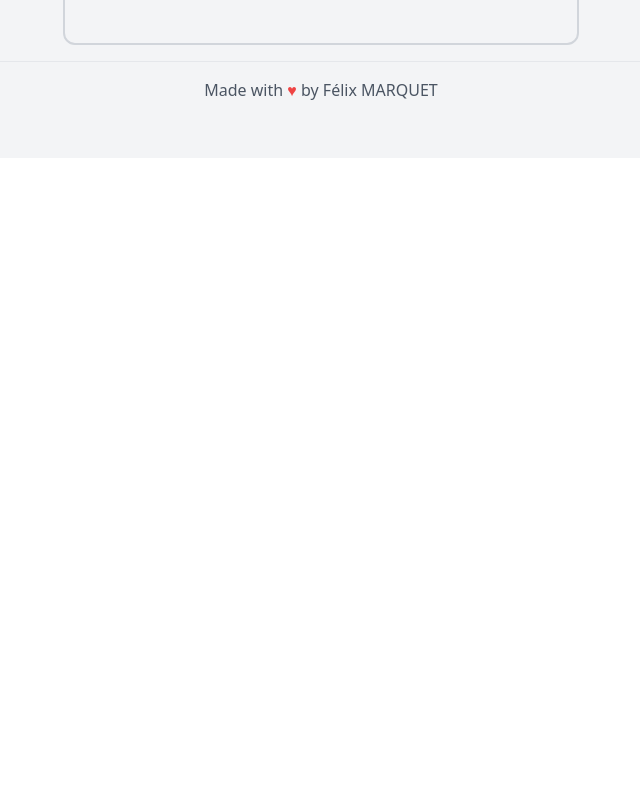
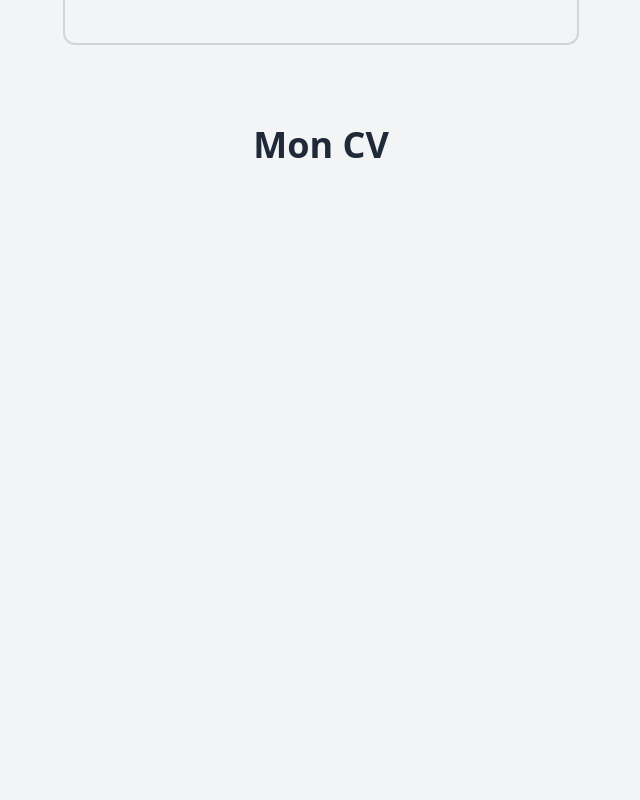
Before and after one commit to BreizhHardware/portfolio, a React (Create React App) app: page / in a window 1280 px wide. Shown: the part 1860-2660 px from the top of the page, without its empty margins (319-959 px from the left). Before the commit the page ends 2018 px from the top, so only its background shows below. Built offline with nearby package versions, Linux system fonts and the light colour scheme.

Commit message:
Add CV and fix dark mod detection

```diff
--- a/public/index.html
+++ b/public/index.html
@@ -5,6 +5,7 @@
     <link rel="icon" href="%PUBLIC_URL%/favicon.ico" />
     <meta name="viewport" content="width=device-width, initial-scale=1" />
     <meta name="theme-color" content="#000000" />
+    <meta name="darkreader" content="dark" />
     <meta
       name="description"
       content="Portfolio de Félix MARQUET"
--- a/src/App.js
+++ b/src/App.js
@@ -1,4 +1,4 @@
-import React, { useState } from 'react';
+import React, { useState, useEffect } from 'react';
 import { FaSun, FaMoon} from "react-icons/fa";
 import "./index.css";
 import Card from "./components/Card.tsx";
@@ -6,13 +6,24 @@ import About from "./components/About.tsx";
 import Skills from "./components/Skills.tsx";
 import Project from "./components/Project.tsx";
 import Footer from "./components/Footer.tsx";
+import CV from "./components/CV.tsx";
 import data from "./assets/DATA.ts";
 
 function App() {
     const [theme, setTheme] = useState("light");
 
+    useEffect(() => {
+        // Detect if the user has their system in dark mode
+        const userPrefersDark = window.matchMedia && window.matchMedia('(prefers-color-scheme: dark)').matches;
+
+        if (userPrefersDark) {
+            setTheme("dark");
+            document.documentElement.classList.add("dark");
+        }
+    }, []);
+
     const toggleTheme = () => {
-      setTheme(theme === "light" ? "dark" : "light")
+        setTheme(theme === "light" ? "dark" : "light");
         document.documentElement.classList.toggle("dark");
     }
 
@@ -25,6 +36,7 @@ function App() {
                 <About title={data.about.title} description={data.about.description} />
                 <Skills skills={data.skills} />
                 <Project projects={data.projects} />
+                <CV />
                 <Footer />
             </div>
             <button onClick={toggleTheme} className="fixed bottom-5 right-5 p-2 rounded-full bg-gray-100 dark:bg-gray-900 shadow-md">
--- a/src/assets/DATA.ts
+++ b/src/assets/DATA.ts
@@ -9,7 +9,7 @@ const Felix = {
     },
     about: {
         title: "A propos de moi",
-        description: "Je suis étudiant en 2e année à l'ISEN Nantes. Je suis passionné par l'informatique. J'ai appris à coder en autodidacte et je suis actuellement en train d'apprendre le C++ et le PHP. Je suis également passionné par l'électronique et le hardware. Je possède un homelab composé de 2 serveur, un DELL T320 et un DELL R420 les 2 sous proxmox."
+        description: "Je suis étudiant en 2e année à l'ISEN Nantes. Je suis passionné par l'informatique. J'ai appris à coder en autodidacte et je suis actuellement en train d'apprendre le C++ et le PHP. Je suis également passionné par l'électronique et le hardware. Je possède un homelab composé de 2 serveur, un DELL T320 et un DELL T330 les 2 sous proxmox."
     },
     skills: [
         {
--- /dev/null
+++ b/src/components/CV.tsx
@@ -0,0 +1,13 @@
+// @ts-ignore
+import React from 'react';
+
+function CV(){
+    return (
+        <div className="max-w-4xl mx-auto mt-16 flex justify-center items-center flex-col gap-1">
+            <p className="text-2xl md:text-4xl font-bold text-center text-gray-800 dark:text-gray-200">Mon CV</p>
+            <iframe src="/CV%20Félix%20MARQUET.pdf" width="70%" height="940px"></iframe>
+        </div>
+    );
+}
+
+export default CV;
```
Also changed, not shown: 1 other file (tests, documents, lock files or other folders). Lines whose indentation alone changed are shown as unchanged.
